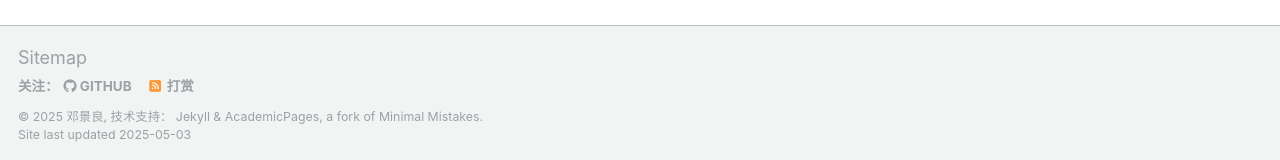
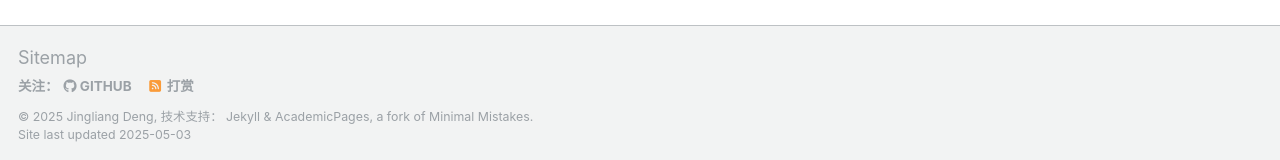
Before and after one commit to dengjl-hub/dengjl-hub.github.io, a Jekyll site: the page built from _pages/about.md, in a window 1280 px wide and 900 px high, scrolled down 1952 px. Shown: the part 737-897 px from the top of the window. Built offline with Jekyll 4.4.1, drawn with Linux system fonts in a browser that asks for light colours; some web fonts are replaced.

Commit message:
Update _config.yml
djl zh to en

```diff
--- a/_config.yml
+++ b/_config.yml
@@ -11,7 +11,7 @@ locale                   : "zh-CN"
 site_theme               : "default"
 title                    : "Jingliang Deng's Homepage"
 title_separator          : "-"
-name                     : &name "邓景良"
+name                     : &name "Jingliang Deng"
 description              : &description "personal description"
 url                      : https://dengjl-hub.github.io # the base hostname & protocol for your site e.g. "https://[your GitHub username].github.io" or if you already have some other page hosted on Github then use "https://[your GitHub username].github.io/[Your Repo Name]"
 baseurl                  : "" # the subpath of your site, e.g. "/blog"
```
